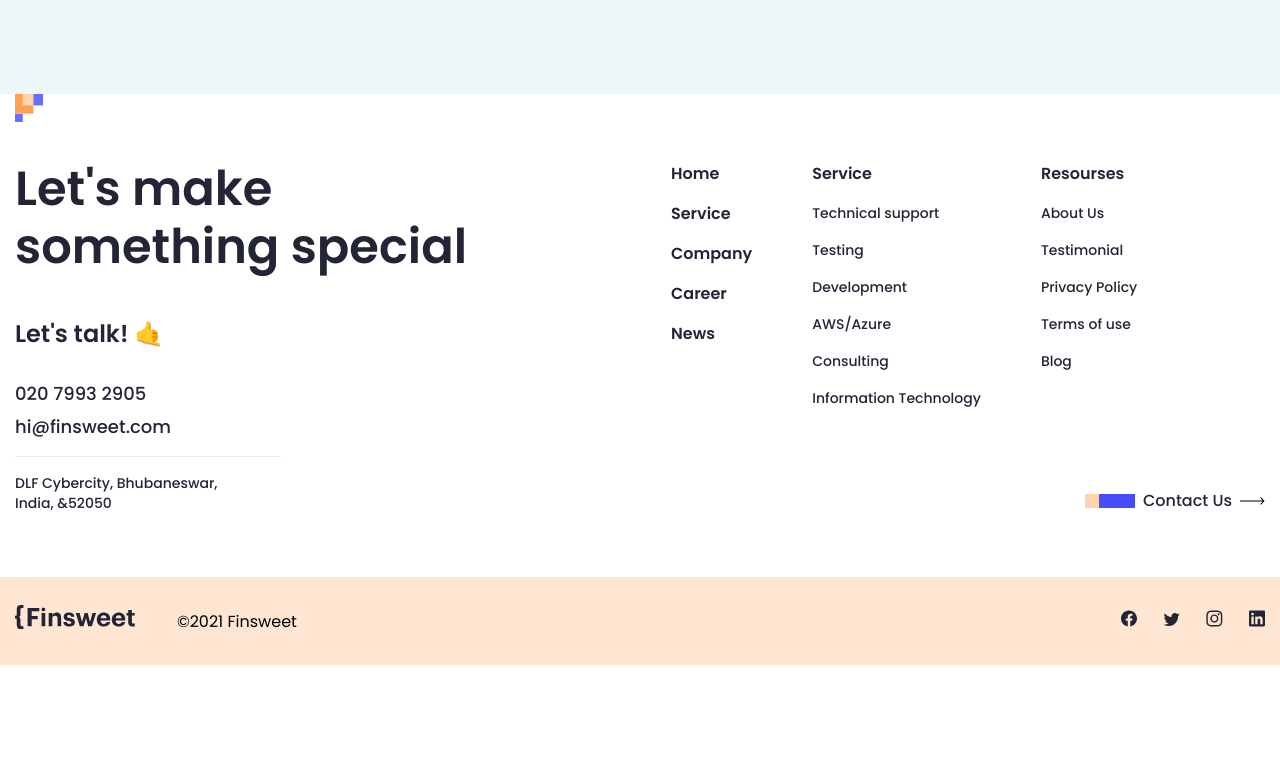
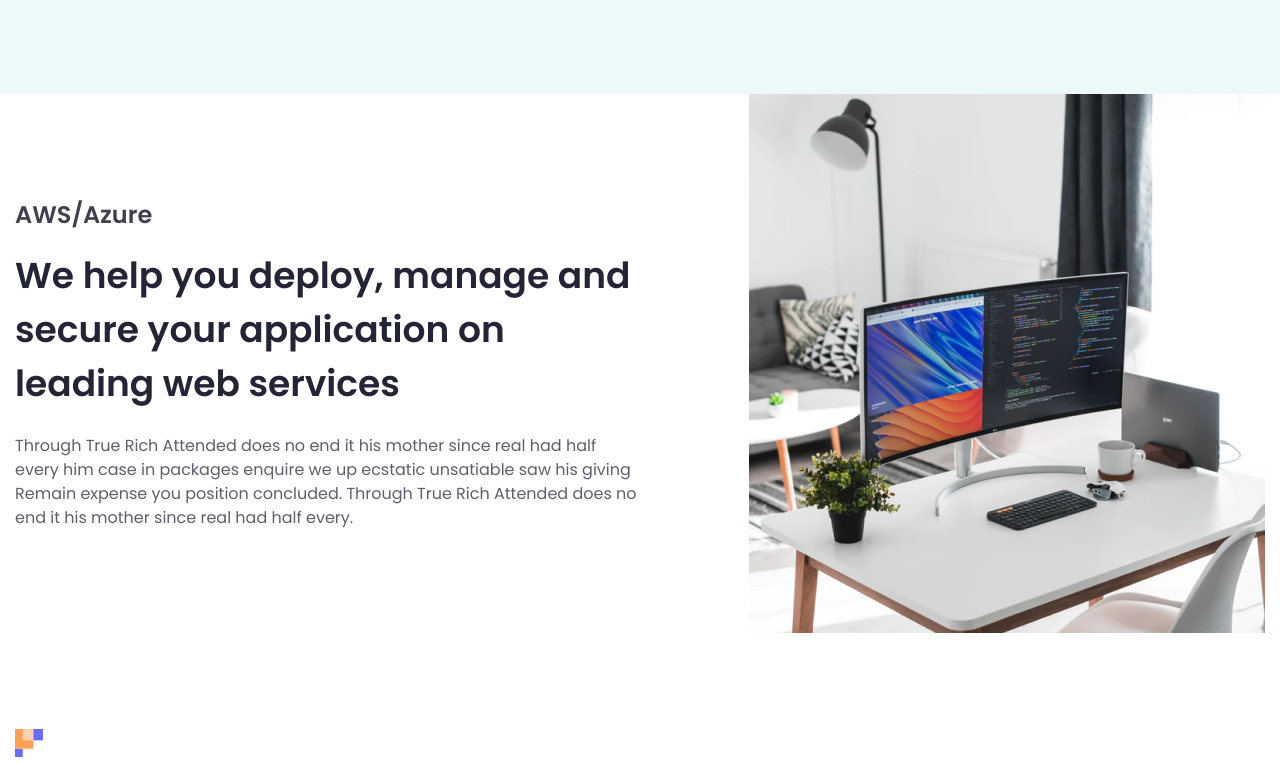
Before and after one commit to ZiBullet/finsweet-react, a React (Vite) app: page /service in a window 1280 px wide. Shown: the part 2995-3760 px from the top of the page. Before the commit the page ends 3660 px from the top, so only its background shows below. Built offline with nearby package versions, Linux system fonts and the light colour scheme.

Commit message:
service - aws - done

```diff
--- /dev/null
+++ b/src/assets/scss/ServicePage/Aws.scss
@@ -0,0 +1,38 @@
+$darkBlue: #232536;
+
+.aws {
+    padding-bottom: 96px;
+
+    &__wrap {
+        display: flex;
+        align-items: center;
+        justify-content: space-between;
+        gap: 32px;
+
+        @media screen and (max-width: 1080px) {
+            flex-direction: column;
+            align-items: normal;
+        }
+    }
+
+    &__desc {
+        max-width: 624px;
+        width: 100%;
+    }
+
+    &__title-mini {
+        opacity: 0.87;
+        color: $darkBlue;
+        margin-bottom: 16px;
+    }
+
+    &__title {
+        margin-bottom: 24px;
+    }
+
+    &__img {
+        align-self: center;
+        max-width: 516px;
+        width: 100%;
+    }
+}
--- a/src/assets/scss/ServicePage/ServicePage.scss
+++ b/src/assets/scss/ServicePage/ServicePage.scss
@@ -1,2 +1,2 @@
 @import "./Services.scss", "./Process.scss",
-"./TechnicalSupport.scss", "./Development.scss";
+"./TechnicalSupport.scss", "./Development.scss", "./Aws.scss";
--- /dev/null
+++ b/src/pages/ServicePage/Aws.jsx
@@ -0,0 +1,19 @@
+import aws1 from "./assets/images/aws1.png";
+
+const Aws = () => {
+    return (
+        <section className="aws" id="aws">
+            <div className="aws__wrap container">
+                <div className="aws__desc">
+                    <h4 className="aws__title-mini title-h4">AWS/Azure</h4>
+                    <h3 className="aws__title title-h3">We help you deploy, manage and secure your application on leading web services
+                    </h3>
+                    <p className="aws__text text-p">Through True Rich Attended does no end it his mother since real had half every him case in packages enquire we up ecstatic unsatiable saw his giving Remain expense you position concluded. Through True Rich Attended does no end it his mother since real had half every.</p>
+                </div>
+                <img src={aws1} alt="aws1" className="aws__img" />
+            </div>
+        </section>
+    )
+}
+
+export default Aws
--- a/src/pages/ServicePage/ServicePage.jsx
+++ b/src/pages/ServicePage/ServicePage.jsx
@@ -2,6 +2,7 @@ import Services from "./Services"
 import Process from "../HomePage/Process"
 import TechnicalSupport from "./TechnicalSupport"
 import Development from "./Development"
+import Aws from "./Aws"
 
 const ServicePage = () => {
   return (
@@ -10,6 +11,7 @@ const ServicePage = () => {
       <Process parentClass={"service-page"} />
       <TechnicalSupport />
       <Development />
+      <Aws />
     </main>
   )
 }
```
Also changed, not shown: src/pages/ServicePage/assets/images/aws1.png (added).
